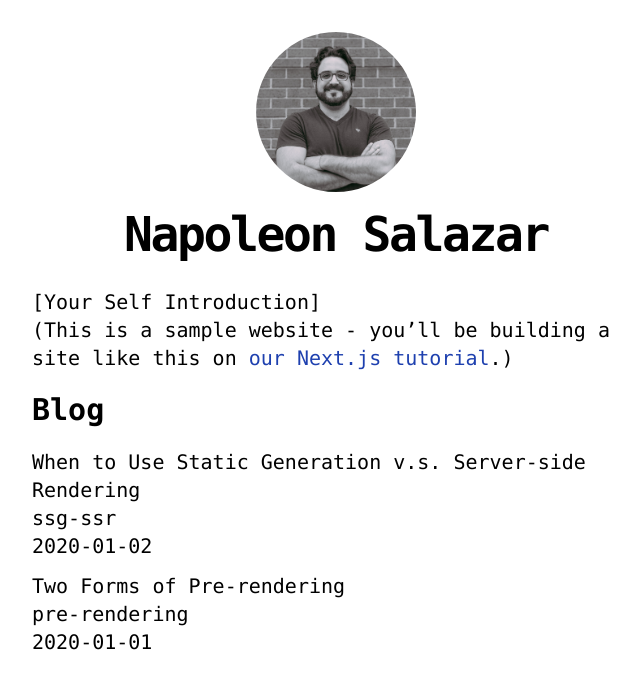
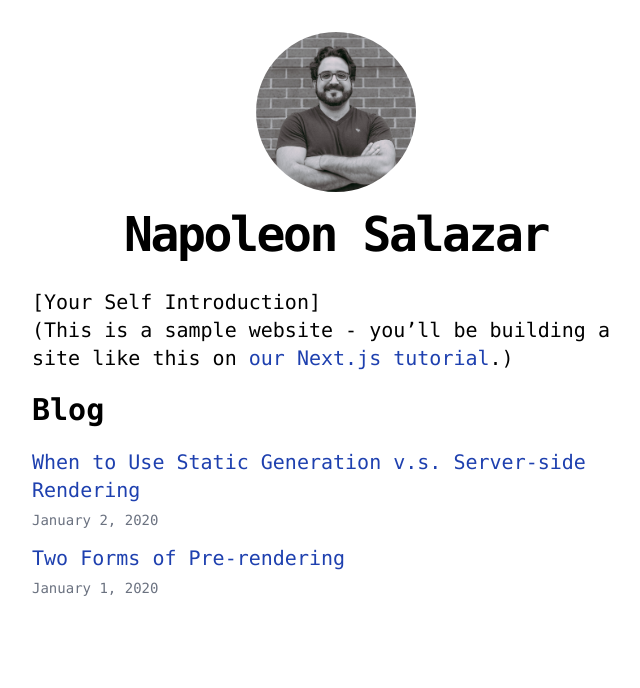
Before and after one commit to cfsnsalazar/Personal_Website, a Next.js app: page / in a window 1280 px wide. Shown: the top 688 px of the page, without its empty margins (304-944 px from the left). Built offline with nearby package versions, Linux system fonts and the light colour scheme.

Commit message:
Add dynamic routing

```diff
--- /dev/null
+++ b/components/date.tsx
@@ -0,0 +1,7 @@
+import { parseISO, format } from 'date-fns';
+import React, { ReactElement } from 'react';
+
+export default function Date({ dateString }: { dateString: string }): ReactElement {
+    const date = parseISO(dateString);
+    return <time dateTime={dateString}>{format(date, 'LLLL d, yyyy')}</time>;
+}
--- a/components/layout.tsx
+++ b/components/layout.tsx
@@ -34,12 +34,12 @@ export default function Layout({ children, home }: LayoutType): ReactElement {
                             <a>
                                 <img
                                     src="/images/profile.jpg"
-                                    className="rounded-full w-30 h-30"
+                                    className="rounded-full w-20 h-20"
                                     alt={'Napoleon Salazar'}
                                 />
                             </a>
                         </Link>
-                        <h2 className="text-2xl leading-6 m-1">
+                        <h2 className="text-2xl leading-2 font-extrabold m-4 tracking-tighter">
                             <Link href="/">
                                 <a>Napoleon Salazar</a>
                             </Link>
@@ -49,7 +49,7 @@ export default function Layout({ children, home }: LayoutType): ReactElement {
             </header>
             <main>{children}</main>
             {!home && (
-                <div className="m-4">
+                <div className="mt-4">
                     <Link href="/">
                         <a>← Back to home</a>
                     </Link>
--- a/lib/posts.js
+++ /dev/null
@@ -1,33 +0,0 @@
-import fs from 'fs';
-import path from 'path';
-import matter from 'gray-matter';
-
-const postsDirectory = path.join(process.cwd(), 'pages/posts');
-
-export function getSortedPostsData() {
-    const fileNames = fs.readdirSync(postsDirectory);
-    const allPostsData = fileNames.map((fileName) => {
-        // Remove ".md" from file name to get id
-        const id = fileName.replace(/\.md$/, '');
-
-        // Read markdown file as string
-        const fullPath = path.join(postsDirectory, fileName);
-        const fileContents = fs.readFileSync(fullPath, 'utf8');
-
-        // Use gray-matter to parse the post metadata section
-        const matterResult = matter(fileContents);
-
-        // Combine the data with the id
-        return {
-            id,
-            ...matterResult.data,
-        };
-    });
-    return allPostsData.sort((a, b) => {
-        if (a.date < b.date) {
-            return 1;
-        } else {
-            return -1;
-        }
-    });
-}
--- /dev/null
+++ b/lib/posts.ts
@@ -0,0 +1,60 @@
+import fs from 'fs';
+import path from 'path';
+import matter from 'gray-matter';
+import remark from 'remark';
+import html from 'remark-html';
+
+const postsDirectory = path.join(process.cwd(), 'pages/markdown');
+
+export function getSortedPostsData() {
+    const fileNames = fs.readdirSync(postsDirectory);
+    const allPostsData = fileNames.map((fileName) => {
+        // Remove ".md" from file name to get id
+        const id = fileName.replace(/\.md$/, '');
+
+        // Read markdown file as string
+        const fullPath = path.join(postsDirectory, fileName);
+        const fileContents = fs.readFileSync(fullPath, 'utf8');
+
+        // Use gray-matter to parse the post metadata section
+        const matterResult = matter(fileContents);
+
+        // Combine the data with the id
+        return {
+            id,
+            ...matterResult.data,
+        };
+    });
+    return allPostsData.sort((a: any, b: any) => {
+        if (a.date < b.date) {
+            return 1;
+        } else {
+            return -1;
+        }
+    });
+}
+
+export function getAllPostIds() {
+    const fileNames = fs.readdirSync(postsDirectory);
+    return fileNames.map((fileName) => {
+        return {
+            params: {
+                id: fileName.replace(/\.md$/, ''),
+            },
+        };
+    });
+}
+
+export async function getPostData(id) {
+    const fullPath = path.join(postsDirectory, `${id}.md`);
+    const fileContents = fs.readFileSync(fullPath, 'utf8');
+    const matterResult = matter(fileContents);
+    const processedContent = await remark().use(html).process(matterResult.content);
+    const contentHtml = processedContent.toString();
+
+    return {
+        id,
+        contentHtml,
+        ...matterResult.data,
+    };
+}
--- a/package.json
+++ b/package.json
@@ -24,6 +24,7 @@
     },
     "dependencies": {
         "autoprefixer": "^10.1.0",
+        "date-fns": "^2.16.1",
         "gray-matter": "^4.0.2",
         "next": "^10.0.4",
         "postcss": "^8.2.1",
@@ -32,6 +33,8 @@
         "postcss-preset-env": "^6.7.0",
         "react": "^17.0.1",
         "react-dom": "^17.0.1",
+        "remark": "^13.0.0",
+        "remark-html": "^13.0.1",
         "tailwindcss": "^2.0.2"
     }
 }
--- a/pages/index.tsx
+++ b/pages/index.tsx
@@ -2,8 +2,17 @@ import React, { ReactElement } from 'react';
 import Head from 'next/head';
 import Layout from '../components/layout';
 import { getSortedPostsData } from '../lib/posts';
+import Link from 'next/link';
+import Date from '../components/Date';
 
-export function Home({ allPostsData }): ReactElement {
+interface PostData {
+    id: string;
+    title: string;
+    date: string;
+    contentHtml: string;
+}
+
+export function Home({ allPostsData }: { allPostsData: [PostData] }): ReactElement {
     return (
         <Layout home={true}>
             <Head>
@@ -21,11 +30,13 @@ export function Home({ allPostsData }): ReactElement {
                 <ul className="list-none p-0 m-0">
                     {allPostsData.map(({ id, date, title }) => (
                         <li className="mb-3" key={id}>
-                            {title}
+                            <Link href={`/posts/${id}`}>
+                                <a>{title}</a>
+                            </Link>
                             <br />
-                            {id}
-                            <br />
-                            {date}
+                            <small className="text-sm text-gray-500 mb-4">
+                                <Date dateString={date} />
+                            </small>
                         </li>
                     ))}
                 </ul>
--- /dev/null
+++ b/pages/posts/[id].tsx
@@ -0,0 +1,46 @@
+import React, { ReactElement } from 'react';
+import Layout from '../../components/layout';
+import { getAllPostIds, getPostData } from '../../lib/posts';
+import Head from 'next/head';
+import Date from '../../components/Date';
+
+interface PostData {
+    id: string;
+    title: string;
+    date: string;
+    contentHtml: string;
+}
+
+export default function Post({ postData }: { postData: PostData }): ReactElement {
+    return (
+        <Layout home={false}>
+            <Head>
+                <title>{postData.title}</title>
+            </Head>
+            <article>
+                <h1 className="text-4xl leading-10 font-extrabold tracking-tighter">{postData.title}</h1>
+                <div className="text-sm text-gray-500 mb-4">
+                    <Date dateString={postData.date} />
+                </div>
+                <div dangerouslySetInnerHTML={{ __html: postData.contentHtml }} />
+            </article>
+        </Layout>
+    );
+}
+
+export async function getStaticProps({ params }) {
+    const postData = await getPostData(params.id);
+    return {
+        props: {
+            postData,
+        },
+    };
+}
+
+export async function getStaticPaths() {
+    const paths = getAllPostIds();
+    return {
+        paths,
+        fallback: false,
+    };
+}
--- a/tsconfig.json
+++ b/tsconfig.json
@@ -15,6 +15,6 @@
         "isolatedModules": true,
         "jsx": "preserve"
     },
-    "include": ["next-env.d.ts", "**/*.ts", "**/*.tsx"],
+    "include": ["next-env.d.ts", "**/*.ts", "**/*.tsx", "lib/posts.ts"],
     "exclude": ["node_modules"]
 }
```
Also changed, not shown: pages/markdown/pre-rendering.md (renamed from pages/posts/pre-rendering.md), pages/markdown/ssg-ssr.md (renamed from pages/posts/ssg-ssr.md), 1 other file (tests, documents, lock files or other folders).
